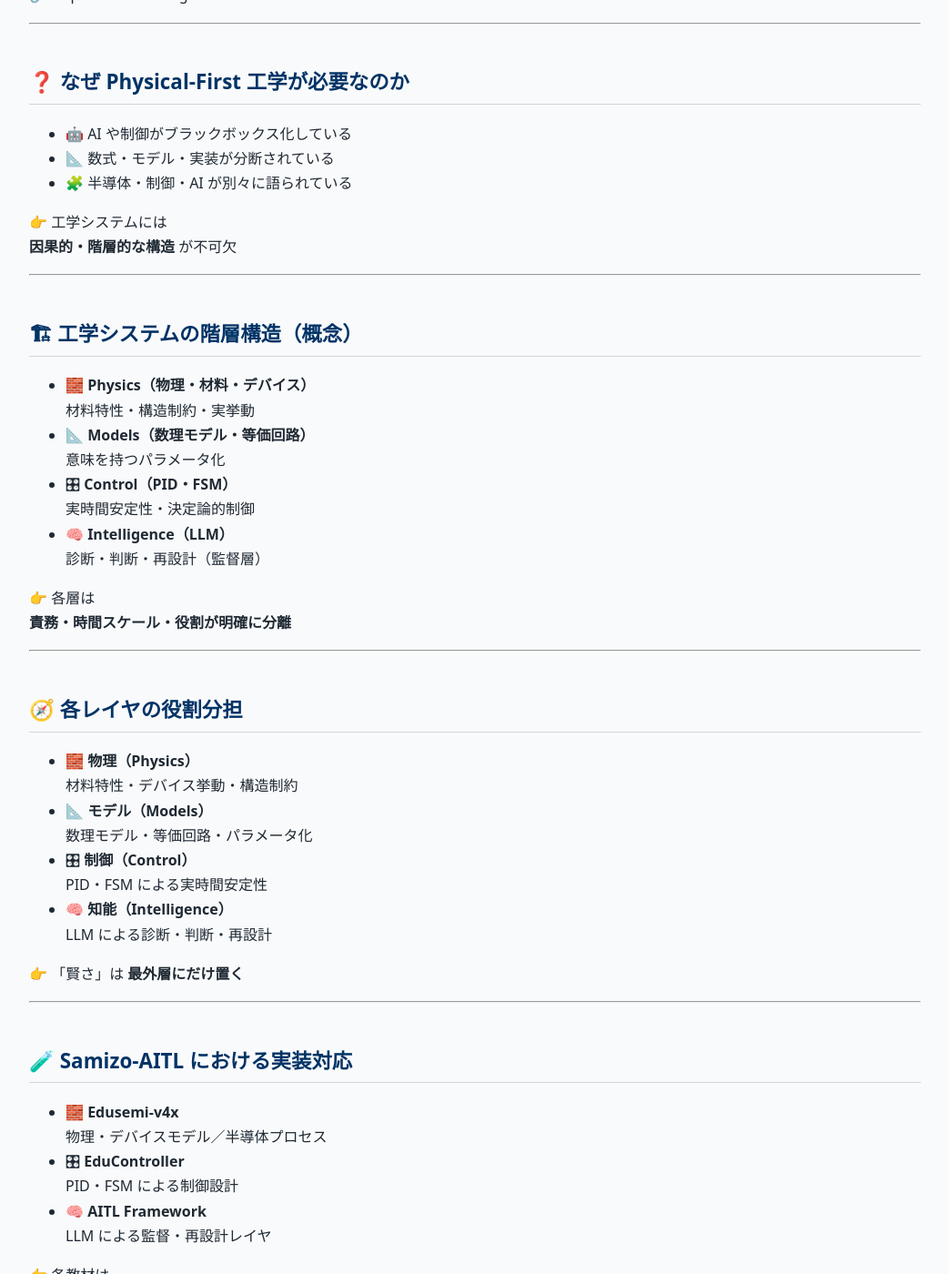
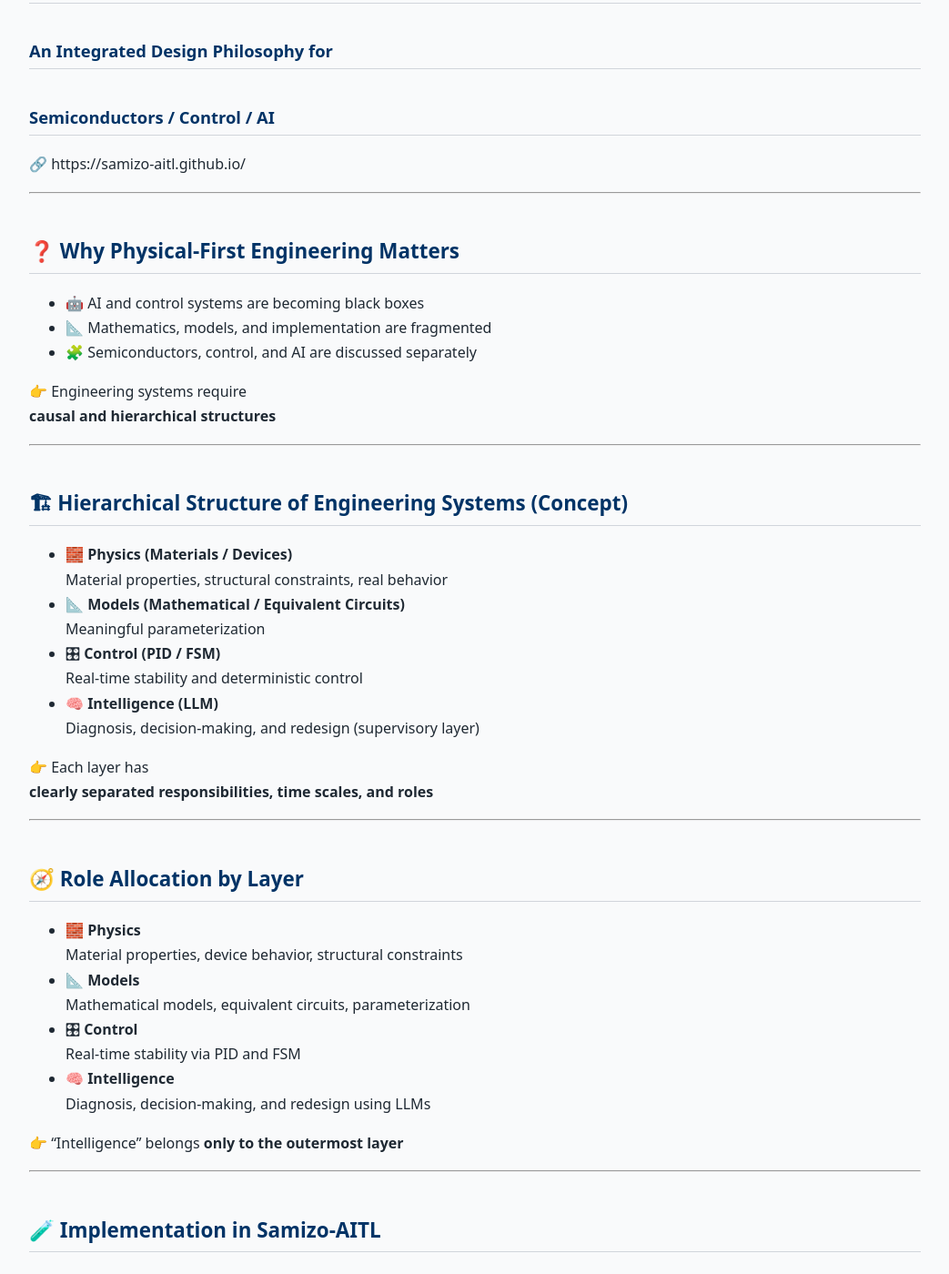
Before and after one commit to Samizo-AITL/Samizo-AITL.github.io, a Jekyll site: the page built from about/marp/samizo-aitl-presentation.md, in a window 1280 px wide and 1400 px high, scrolled down 239 px. Shown: the whole window at 91% size, without its empty margins (118-1161 px from the left). Built offline with Jekyll 4.4.1, drawn with Linux system fonts in a browser that asks for light colours; our own code applies the rules of GitHub Pages for plain Markdown files; some of the changed text lies outside the part shown.

Commit message:
Update samizo-aitl-presentation.md

```diff
--- a/about/marp/samizo-aitl-presentation.md
+++ b/about/marp/samizo-aitl-presentation.md
@@ -5,137 +5,140 @@
 size: 16:9
 ---
 
-# 🧱 Physical-First 工学と 🧠 知能制御アーキテクチャ
+# 🧱 Physical-First Engineering
+# 🧠 Intelligent Control Architecture
 
-### 半導体／制御／AI の統合設計思想
+### An Integrated Design Philosophy for
+### Semiconductors / Control / AI
 
 🔗 https://samizo-aitl.github.io/
 
 ---
 
-## ❓ なぜ Physical-First 工学が必要なのか
+## ❓ Why Physical-First Engineering Matters
 
-- 🤖 AI や制御がブラックボックス化している
-- 📐 数式・モデル・実装が分断されている
-- 🧩 半導体・制御・AI が別々に語られている
+- 🤖 AI and control systems are becoming black boxes
+- 📐 Mathematics, models, and implementation are fragmented
+- 🧩 Semiconductors, control, and AI are discussed separately
 
-👉 工学システムには
-**因果的・階層的な構造** が不可欠
+👉 Engineering systems require
+**causal and hierarchical structures**
 
 ---
 
-## 🏗 工学システムの階層構造（概念）
+## 🏗 Hierarchical Structure of Engineering Systems (Concept)
 
-- 🧱 **Physics（物理・材料・デバイス）**
-  材料特性・構造制約・実挙動
-- 📐 **Models（数理モデル・等価回路）**
-  意味を持つパラメータ化
-- 🎛 **Control（PID・FSM）**
-  実時間安定性・決定論的制御
-- 🧠 **Intelligence（LLM）**
-  診断・判断・再設計（監督層）
+- 🧱 **Physics (Materials / Devices)**
+  Material properties, structural constraints, real behavior
+- 📐 **Models (Mathematical / Equivalent Circuits)**
+  Meaningful parameterization
+- 🎛 **Control (PID / FSM)**
+  Real-time stability and deterministic control
+- 🧠 **Intelligence (LLM)**
+  Diagnosis, decision-making, and redesign (supervisory layer)
 
-👉 各層は
-**責務・時間スケール・役割が明確に分離**
+👉 Each layer has
+**clearly separated responsibilities, time scales, and roles**
 
 ---
 
-## 🧭 各レイヤの役割分担
+## 🧭 Role Allocation by Layer
 
-- 🧱 **物理（Physics）**
-  材料特性・デバイス挙動・構造制約
-- 📐 **モデル（Models）**
-  数理モデル・等価回路・パラメータ化
-- 🎛 **制御（Control）**
-  PID・FSM による実時間安定性
-- 🧠 **知能（Intelligence）**
-  LLM による診断・判断・再設計
+- 🧱 **Physics**
+  Material properties, device behavior, structural constraints
+- 📐 **Models**
+  Mathematical models, equivalent circuits, parameterization
+- 🎛 **Control**
+  Real-time stability via PID and FSM
+- 🧠 **Intelligence**
+  Diagnosis, decision-making, and redesign using LLMs
 
-👉 「賢さ」は **最外層にだけ置く**
+👉 “Intelligence” belongs **only to the outermost layer**
 
 ---
 
-## 🧪 Samizo-AITL における実装対応
+## 🧪 Implementation in Samizo-AITL
 
 - 🧱 **Edusemi-v4x**
-  物理・デバイスモデル／半導体プロセス
+  Physics, device models, semiconductor processes
 - 🎛 **EduController**
-  PID・FSM による制御設計
+  Control design using PID and FSM
 - 🧠 **AITL Framework**
-  LLM による監督・再設計レイヤ
+  Supervisory and redesign layer powered by LLMs
 
-👉 各教材は
-**同一構造の異なるレイヤ切り出し**
+👉 Each material represents
+**a different layer extracted from the same structure**
 
 ---
 
-## 🧱 物理・モデル層（Physics & Models）
+## 🧱 Physics & Models Layer
 
-- 材料特性・デバイス物理
-- コンパクトモデル／等価回路
-- **物理的意味を持つパラメータ**
+- Material properties and device physics
+- Compact models / equivalent circuits
+- **Parameters with physical meaning**
 
-❌ ブラックボックス近似
-❌ AI による直接フィッティング
+❌ Black-box approximation
+❌ Direct AI-based fitting
 
-👉 **意味を失ったモデルは使わない**
+👉 **Models without meaning are not acceptable**
 
 ---
 
-## 🎛 制御層（PID & FSM）
+## 🎛 Control Layer (PID & FSM)
 
-- PID による実時間フィードバック制御
-- FSM による状態・モード管理
-- **決定論的・説明可能な振る舞い**
+- Real-time feedback control using PID
+- State and mode management using FSM
+- **Deterministic and explainable behavior**
 
-❌ 実時間制御への確率的判断導入
+❌ Probabilistic decision-making in real-time loops
 
-👉 安定性は **数学と構造で保証**
+👉 Stability is guaranteed by
+**mathematics and structure**
 
 ---
 
-## 🧠 知能層（LLM）
+## 🧠 Intelligence Layer (LLM)
 
-- 上位監督としての意思決定
-- 故障解析・性能診断
-- 制御器の再設計・パラメータ調整
+- Decision-making as a supervisory layer
+- Fault analysis and performance diagnosis
+- Controller redesign and parameter tuning
 
-👉 **実時間制御ループの外側**で動作
-👉 人間の思考を拡張する位置づけ
+👉 Operates **outside the real-time control loop**
+👉 Extends human thinking, not replaces it
 
 ---
 
-## 🔁 AITL：閉ループ知能制御アーキテクチャ（概念）
+## 🔁 AITL: Closed-Loop Intelligent Control Architecture (Concept)
 
-- 🧱 **Physics / Model**
-  状態・モデルを定義
-- 🎛 **Control（PID・FSM）**
-  制御入力で物理を駆動
-  状態・ログを上位へ送信
-- 🧠 **LLM（Supervisor）**
-  診断・再設計・調整指示
-  （※ 制御ループの外側）
+- 🧱 **Physics / Models**
+  Define system states and models
+- 🎛 **Control (PID / FSM)**
+  Drive physics via control inputs
+  Send states and logs upward
+- 🧠 **LLM (Supervisor)**
+  Diagnosis, redesign, and adjustment commands
+  (*Outside the control loop*)
 
-👉 **人の思考力 × 機械の信頼性**
+👉 **Human insight × Machine reliability**
 
 ---
 
-## 🧪 実装・Proof of Concept
+## 🧪 Implementation & Proof of Concept
 
-- 🧩 V–I 制御 ASIC（SKY130）
-- 🔢 固定小数点 PID／FSM 実装
-- 🧮 SystemDK × FEM による設計検証
+- 🧩 V–I controlled ASIC (SKY130)
+- 🔢 Fixed-point PID / FSM implementation
+- 🧮 Design verification using SystemDK × FEM
 
-👉 物理モデルから
-👉 **シリコン実装まで一貫**
+👉 From physical models
+👉 **All the way to silicon implementation**
 
 ---
 
-## 🎓 Samizo-AITL が提供する価値
+## 🎓 Value Provided by Samizo-AITL
 
-- 🧱 物理起点で説明可能な工学設計
-- 🎛 知能監督付きの決定論的制御
-- 📘 モデルから実装まで再現可能な技術教育
+- 🧱 Physics-driven and explainable engineering design
+- 🎛 Deterministic control with intelligent supervision
+- 📘 Reproducible engineering education from models to implementation
 
 🔗 https://samizo-aitl.github.io/
 
```
